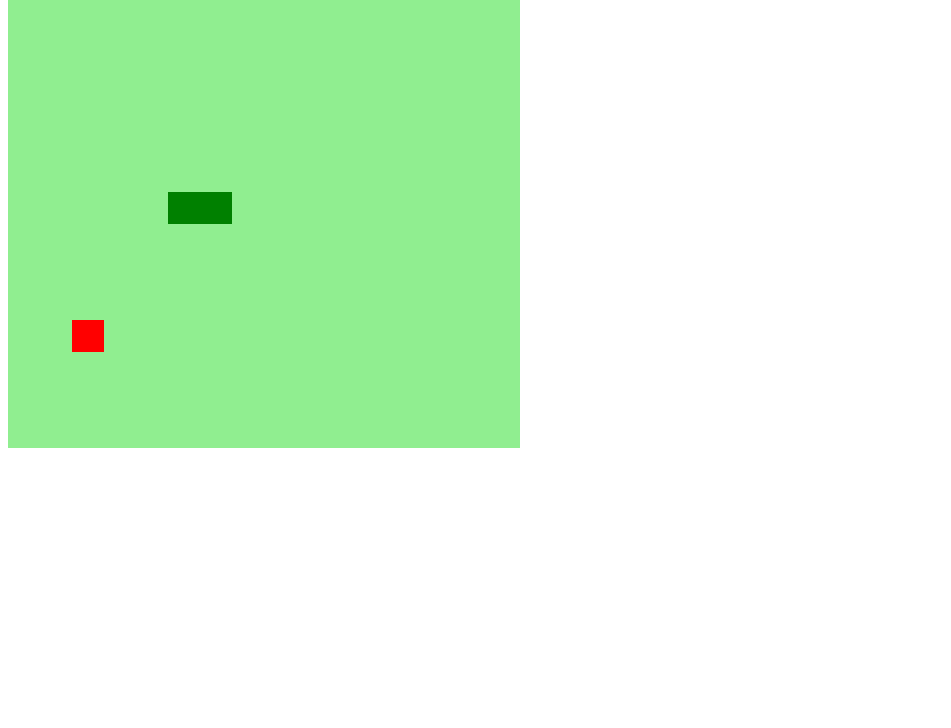
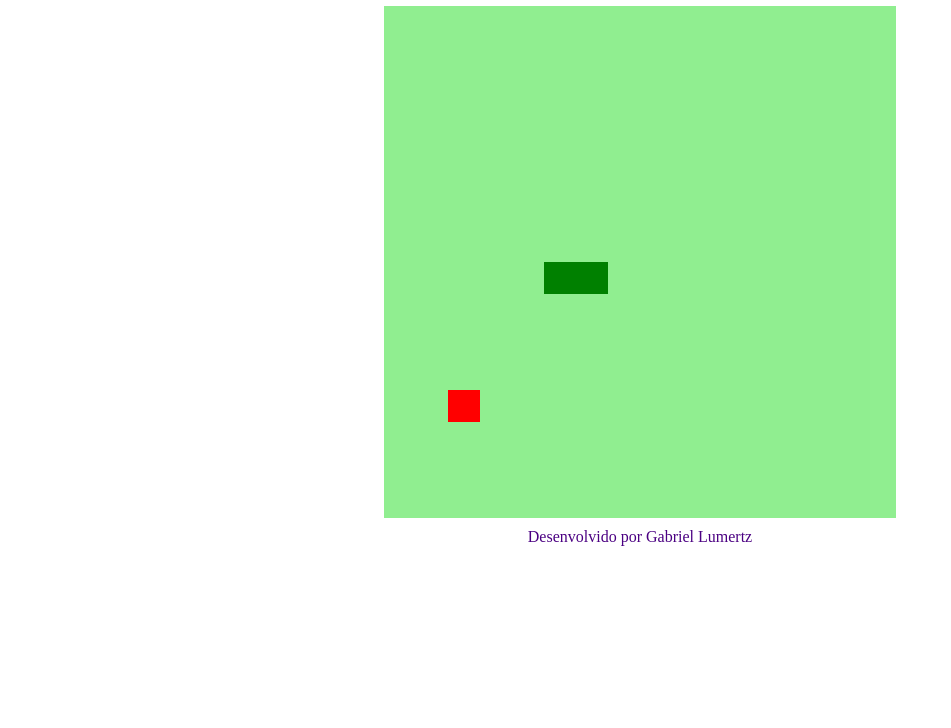
Before and after one commit to gabriel-lumertz/snake-game, a plain HTML site: page index.html in a window 1280 px wide. Shown: the part 72-800 px from the top of the page, without its empty margins (0-951 px from the left). Drawn offline with Linux system fonts and the light colour scheme.

Commit message:
projeto finalizado

```diff
--- a/index.html
+++ b/index.html
@@ -8,6 +8,11 @@
     <title>Snake Game</title>
 </head>
 <body>
+    <h1>SNAKE GAME!</h1>
     <canvas id="snake" width="512" height="512"></canvas>
+
+    <footer>
+        Desenvolvido por Gabriel Lumertz
+    </footer>
 </body>
 </html>
--- a/style.css
+++ b/style.css
@@ -0,0 +1,14 @@
+body {
+    height: 75vh;
+    width: 95;
+    display: flex;
+    justify-content: center;
+    align-items: center;
+    flex-direction: column;
+    color: rgb(44, 139, 44);
+}
+
+footer {
+    margin-top: 10px;
+    color: indigo;
+}
```
